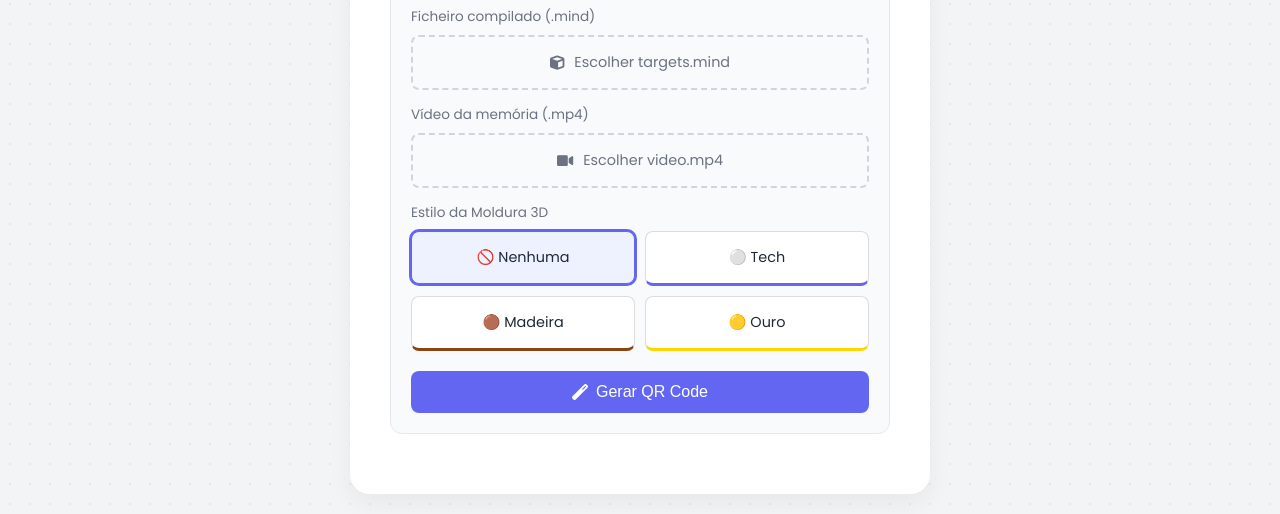
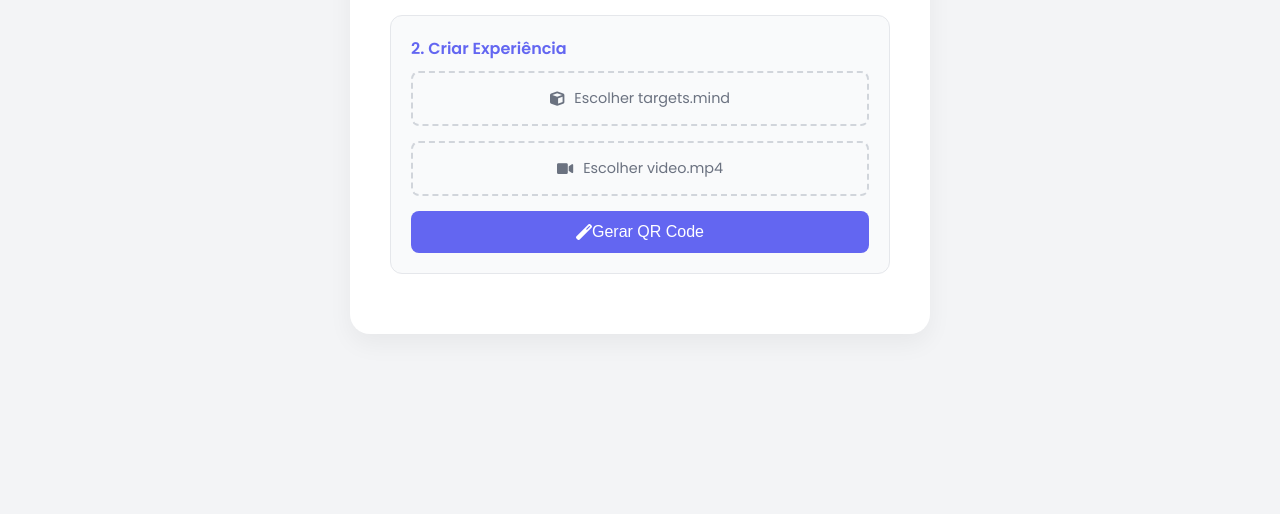
Before and after one commit to testeclothing/r-pet-clean, a website: page public/index.html in a window 1280 px wide. Shown: the part 426-940 px from the top of the page. After the commit the page ends 840 px from the top, so only its background shows below. Drawn offline with Linux system fonts and the light colour scheme.

Commit message:
Update index.html

```diff
--- a/public/index.html
+++ b/public/index.html
@@ -8,224 +8,56 @@
     <link rel="stylesheet" href="https://cdnjs.cloudflare.com/ajax/libs/font-awesome/6.0.0/css/all.min.css">
 
     <style>
-        :root {
-            --primary: #6366f1;
-            --primary-hover: #4f46e5;
-            --bg: #f3f4f6;
-            --card-bg: #ffffff;
-            --text-main: #1f2937;
-            --text-light: #6b7280;
-        }
-
-        body {
-            font-family: 'Poppins', sans-serif;
-            background-color: var(--bg);
-            background-image: radial-gradient(#e5e7eb 1px, transparent 1px);
-            background-size: 20px 20px;
-            color: var(--text-main);
-            margin: 0;
-            display: flex;
-            justify-content: center;
-            align-items: center;
-            min-height: 100vh;
-            padding: 20px;
-        }
-
-        .container {
-            background: var(--card-bg);
-            width: 100%;
-            max-width: 500px;
-            border-radius: 20px;
-            box-shadow: 0 10px 25px rgba(0,0,0,0.05);
-            padding: 40px;
-            text-align: center;
-            position: relative;
-            overflow: hidden;
-        }
-
+        :root { --primary: #6366f1; --bg: #f3f4f6; --text-main: #1f2937; }
+        body { font-family: 'Poppins', sans-serif; background: var(--bg); display: flex; justify-content: center; align-items: center; min-height: 100vh; margin: 0; padding: 20px; }
+        .container { background: white; width: 100%; max-width: 500px; border-radius: 20px; padding: 40px; text-align: center; box-shadow: 0 10px 25px rgba(0,0,0,0.05); }
         h1 { margin-bottom: 5px; color: var(--text-main); }
-        .subtitle { color: var(--text-light); font-size: 0.9em; margin-bottom: 30px; }
-
-        .step-card {
-            background: #f9fafb;
-            border: 1px solid #e5e7eb;
-            border-radius: 12px;
-            padding: 20px;
-            margin-bottom: 20px;
-            text-align: left;
-        }
-
-        .step-title {
-            font-weight: 600;
-            font-size: 0.95em;
-            color: var(--primary);
-            margin-bottom: 10px;
-            display: block;
-        }
-
-        .btn-action {
-            display: inline-flex;
-            align-items: center;
-            justify-content: center;
-            gap: 8px;
-            width: 100%;
-            padding: 12px;
-            background: var(--primary);
-            color: white;
-            border: none;
-            border-radius: 8px;
-            font-weight: 500;
-            cursor: pointer;
-            text-decoration: none;
-            transition: background 0.3s;
-            font-size: 1em;
-        }
-        .btn-action:hover { background: var(--primary-hover); }
+        .step-card { background: #f9fafb; border: 1px solid #e5e7eb; border-radius: 12px; padding: 20px; margin-bottom: 20px; text-align: left; }
+        .step-title { font-weight: 600; color: var(--primary); display: block; margin-bottom: 10px; }
+        .btn-action { display: flex; align-items: center; justify-content: center; width: 100%; padding: 12px; background: var(--primary); color: white; border: none; border-radius: 8px; cursor: pointer; text-decoration: none; font-size: 1em; margin-top: 10px;}
         .btn-outline { background: transparent; border: 1px solid var(--primary); color: var(--primary); }
-
-        .file-group { margin-bottom: 15px; }
-        .file-label { font-size: 0.85em; color: var(--text-light); display: block; margin-bottom: 8px; }
-
-        .custom-file-upload {
-            border: 2px dashed #d1d5db;
-            border-radius: 8px;
-            padding: 15px;
-            text-align: center;
-            cursor: pointer;
-            transition: border-color 0.3s;
-            display: flex;
-            align-items: center;
-            justify-content: center;
-            gap: 10px;
-            color: var(--text-light);
-            font-size: 0.9em;
-        }
-        .custom-file-upload:hover { border-color: var(--primary); color: var(--primary); }
+        .custom-file-upload { border: 2px dashed #d1d5db; border-radius: 8px; padding: 15px; text-align: center; cursor: pointer; display: flex; align-items: center; justify-content: center; gap: 10px; color: #6b7280; font-size: 0.9em; margin-bottom: 15px; }
         input[type="file"] { display: none; }
-
-        /* ESTILO DO SELETOR DE MOLDURAS */
-        .frame-selector { display: grid; grid-template-columns: 1fr 1fr; gap: 10px; margin-bottom: 20px; }
-        .frame-option input { display: none; }
-        .option-box {
-            padding: 15px; border: 1px solid #ddd; border-radius: 8px;
-            text-align: center; cursor: pointer; font-size: 0.9em; font-weight: 500;
-            transition: all 0.2s;
-            background: white;
-        }
-        .frame-option input:checked + .option-box {
-            background-color: #eef2ff;
-            border-color: var(--primary) !important;
-            box-shadow: 0 0 0 2px var(--primary);
-        }
-
-        /* Loading & Result */
-        #loading {
-            position: absolute; top: 0; left: 0; width: 100%; height: 100%;
-            background: rgba(255,255,255,0.9);
-            display: none;
-            flex-direction: column;
-            justify-content: center;
-            align-items: center;
-            z-index: 10;
-        }
-        .spinner {
-            width: 40px; height: 40px; border: 4px solid #e5e7eb;
-            border-top: 4px solid var(--primary); border-radius: 50%;
-            animation: spin 1s linear infinite; margin-bottom: 15px;
-        }
-        #result { display: none; animation: fadeIn 0.5s; text-align: center; }
-        #qr-container {
-            background: white; padding: 15px; border-radius: 12px;
-            box-shadow: 0 4px 15px rgba(0,0,0,0.1); display: inline-block; margin: 20px 0;
-        }
-        #qr { width: 180px; height: 180px; display: block; }
-
+        #loading { position: absolute; top: 0; left: 0; width: 100%; height: 100%; background: rgba(255,255,255,0.9); display: none; justify-content: center; align-items: center; flex-direction: column; z-index: 10; }
+        .spinner { width: 40px; height: 40px; border: 4px solid #e5e7eb; border-top: 4px solid var(--primary); border-radius: 50%; animation: spin 1s linear infinite; margin-bottom: 15px; }
+        #result { display: none; text-align: center; }
         @keyframes spin { 100% { transform: rotate(360deg); } }
-        @keyframes fadeIn { from { opacity: 0; transform: translateY(10px); } to { opacity: 1; transform: translateY(0); } }
     </style>
 </head>
 <body>
-
     <div class="container">
-        <div id="loading">
-            <div class="spinner"></div>
-            <p>A construir a experiência...</p>
-        </div>
+        <div id="loading"><div class="spinner"></div><p>A criar magia...</p></div>
 
         <div id="main-content">
             <h1>🐶 Pet AR Studio</h1>
-            <p class="subtitle">Dê vida às fotos do seu animal</p>
+            <p style="color:#666; font-size:0.9em; margin-bottom:30px">Dê vida às fotos do seu animal</p>
 
             <div class="step-card">
                 <span class="step-title">1. Preparar Imagem</span>
-                <p style="font-size: 0.85em; color: #666; margin-bottom: 15px;">
-                    Converta a foto do animal para .mind
-                </p>
-                <a href="https://hiukim.github.io/mind-ar-js-doc/tools/compile" target="_blank" class="btn-action btn-outline">
-                    <i class="fas fa-external-link-alt"></i> Abrir Compilador
-                </a>
+                <p style="font-size: 0.85em; color: #666; margin-bottom: 15px;">Converta a foto para .mind</p>
+                <a href="https://hiukim.github.io/mind-ar-js-doc/tools/compile" target="_blank" class="btn-action btn-outline"><i class="fas fa-external-link-alt"></i> Abrir Compilador</a>
             </div>
 
             <div class="step-card">
                 <span class="step-title">2. Criar Experiência</span>
                 <form id="uploadForm">
+                    <label class="custom-file-upload" id="mindLabel"><i class="fas fa-cube"></i> Escolher targets.mind</label>
+                    <input type="file" id="mindFile" name="mindFile" accept=".mind" required onchange="updateLabel(this, 'mindLabel')">
 
-                    <div class="file-group">
-                        <span class="file-label">Ficheiro compilado (.mind)</span>
-                        <label for="mindFile" class="custom-file-upload" id="mindLabel">
-                            <i class="fas fa-cube"></i> Escolher targets.mind
-                        </label>
-                        <input type="file" id="mindFile" name="mindFile" accept=".mind" required onchange="updateLabel(this, 'mindLabel')">
-                    </div>
+                    <label class="custom-file-upload" id="videoLabel"><i class="fas fa-video"></i> Escolher video.mp4</label>
+                    <input type="file" id="videoFile" name="videoFile" accept="video/mp4" required onchange="updateLabel(this, 'videoLabel')">
 
-                    <div class="file-group">
-                        <span class="file-label">Vídeo da memória (.mp4)</span>
-                        <label for="videoFile" class="custom-file-upload" id="videoLabel">
-                            <i class="fas fa-video"></i> Escolher video.mp4
-                        </label>
-                        <input type="file" id="videoFile" name="videoFile" accept="video/mp4" required onchange="updateLabel(this, 'videoLabel')">
-                    </div>
-
-                    <!-- NOVO SELETOR DE MOLDURA -->
-                    <div class="file-group">
-                        <span class="file-label">Estilo da Moldura 3D</span>
-                        <div class="frame-selector">
-                            <label class="frame-option">
-                                <input type="radio" name="frameStyle" value="none" checked>
-                                <div class="option-box">🚫 Nenhuma</div>
-                            </label>
-
-                            <label class="frame-option">
-                                <input type="radio" name="frameStyle" value="modern">
-                                <div class="option-box" style="border-bottom: 3px solid #6366f1;">⚪ Tech</div>
-                            </label>
-
-                            <label class="frame-option">
-                                <input type="radio" name="frameStyle" value="wood">
-                                <div class="option-box" style="border-bottom: 3px solid #8B4513;">🟤 Madeira</div>
-                            </label>
-
-                            <label class="frame-option">
-                                <input type="radio" name="frameStyle" value="gold">
-                                <div class="option-box" style="border-bottom: 3px solid #FFD700;">🟡 Ouro</div>
-                            </label>
-                        </div>
-                    </div>
-
-                    <button type="submit" class="btn-action">
-                        <i class="fas fa-magic"></i> Gerar QR Code
-                    </button>
+                    <button type="submit" class="btn-action"><i class="fas fa-magic"></i> Gerar QR Code</button>
                 </form>
             </div>
         </div>
 
         <div id="result">
             <h3>🎉 Tudo Pronto!</h3>
-            <p style="color:#666; font-size:0.9em">Aponte a câmara para ver a magia</p>
-            <div id="qr-container"><img id="qr" src=""></div>
+            <div style="background:white; padding:10px; display:inline-block; border-radius:10px; box-shadow:0 4px 10px rgba(0,0,0,0.1); margin:20px 0;"><img id="qr" src="" width="180"></div>
             <br>
             <a id="link" href="#" target="_blank" class="btn-action"><i class="fas fa-play"></i> Testar</a>
-            <button onclick="location.reload()" class="btn-action btn-outline" style="margin-top: 10px;">Criar Novo</button>
+            <button onclick="location.reload()" class="btn-action btn-outline">Criar Novo</button>
         </div>
     </div>
 
@@ -238,7 +70,6 @@
                 label.style.backgroundColor = "#eef2ff";
             }
         }
-
         document.getElementById('uploadForm').onsubmit = async (e) => {
             e.preventDefault();
             document.getElementById('loading').style.display = 'flex';
@@ -252,7 +83,7 @@
                     document.getElementById('result').style.display = 'block';
                     document.getElementById('qr').src = res.qrCode;
                     document.getElementById('link').href = res.viewerUrl;
-                } else { alert('Erro: ' + (res.error || 'Desconhecido')); }
+                } else { alert('Erro!'); }
             } catch (err) { alert('Erro de conexão.'); document.getElementById('loading').style.display = 'none'; }
         };
     </script>
```
